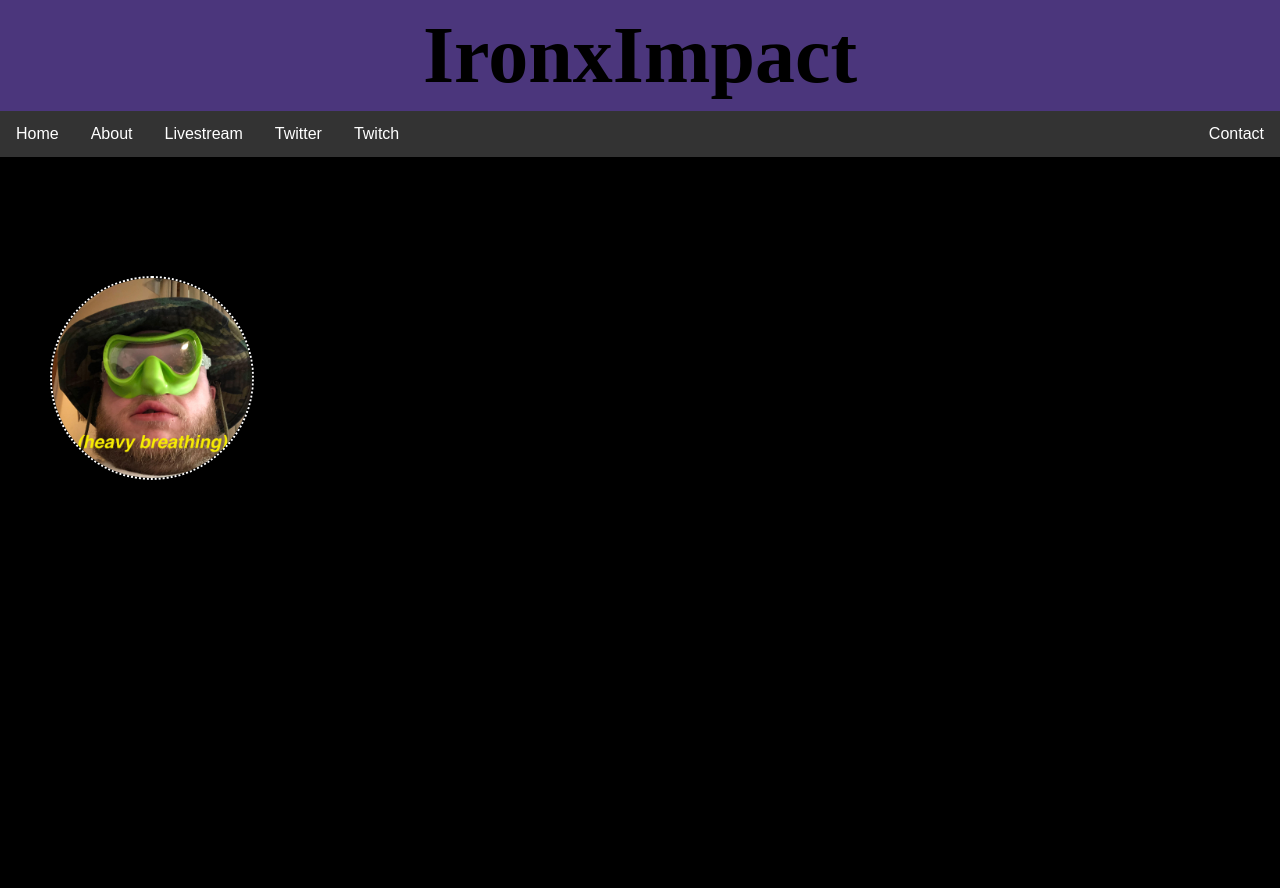
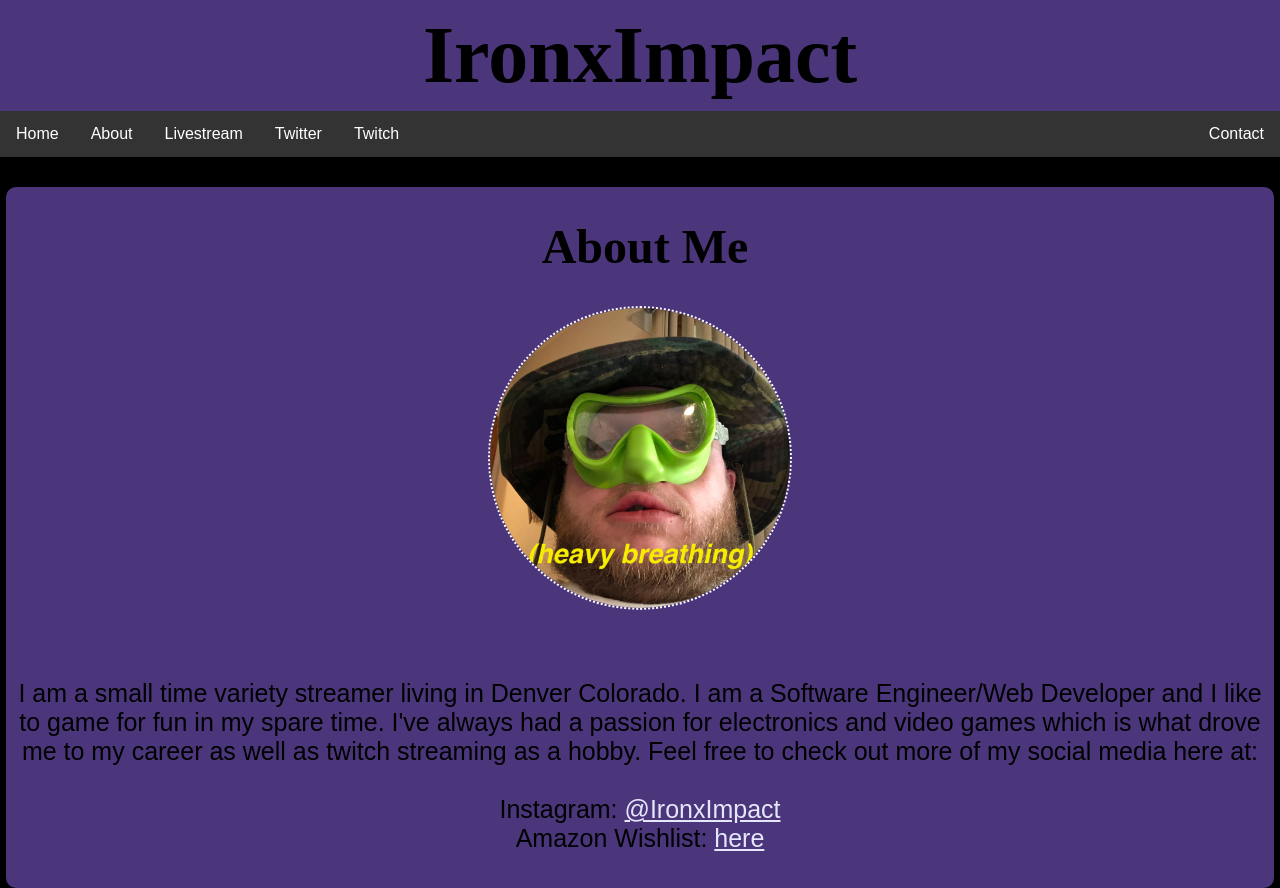
Before and after one commit to DerrickJFoster/ironximpact, a React (Create React App) app in the folder impact_frontend/: page /about in a window 1280 px wide. Before the commit the page ends 800 px from the top, so only its background shows below. Built offline with nearby package versions, Linux system fonts and the light colour scheme; a web font is replaced by a local one.

Commit message:
implimented React Router

```diff
--- a/impact_frontend/src/App.css
+++ b/impact_frontend/src/App.css
@@ -17,6 +17,9 @@ body {
   font-family: 'Saira Stencil One', cursive;
 }
 
+a {
+  color: lavender;
+}
 /* MEDIA */
 
 .video {
@@ -49,7 +52,7 @@ body {
   border: 3px solid var(--twitch-purple-transparent);
 }
 
-/* ABOUT PAGE */
+/* SOCIAL MEDIA WIDGET */
 .social-media {
   display: block;
 
@@ -65,19 +68,40 @@ body {
 
 .twitter-timeline{
   margin-left: 37.5px;
+}
+
+#profile-widget {
+  width: 200px;
+  height: 200px;
+  margin-left: 50px;
+  border-radius: 50%;
+  border: 2px dotted white;
+  margin-bottom: 30px;
+}
+
+/* ABOUT PAGE */
+.about-box {
+  display: block;
+  background: var(--twitch-purple);
+  height: auto;
+  width: 99%;
+  margin-left: 0.5%;
+  /* border: 1px solid gold; */
+  float: left;
+  border-radius: 10px;
+  text-align: center;
 
 }
 .about {
   padding-left: 10px;
   font-size: 3em;
-  text-align: center;
   font-family: 'Saira Stencil One', cursive;
 }
 
 #profile {
-  width: 200px;
-  height: 200px;
-  margin-left: 50px;
+  width: 300px;
+  height: 300px;
+  text-align: center;
   border-radius: 50%;
   border: 2px dotted white;
   margin-bottom: 30px;
--- a/impact_frontend/src/components/about.js
+++ b/impact_frontend/src/components/about.js
@@ -8,12 +8,14 @@ class About extends Component {
       <div className='about-box'>
       <h1 className='about'>About Me</h1>
         <img id='profile' src={Me} />
-          <p>I live in Denver and I like to play games. I am a variety streamer playing pretty much anything I can get my hands on.
+          <p>I am a small time variety streamer living in Denver Colorado. I am a Software Engineer/Web Developer and I like to game for fun in my spare time. I've always had a passion for electronics and video games which is what drove me to my career as well as twitch streaming as a hobby.
+
+          Feel free to check out more of my social media here at:
       <br/>
       <br/>
-      Instagram:
+      Instagram: <a href="https://instagram.com/IronxImpact">@IronxImpact</a>
       <br/>
-      Amazon Wishlist:
+      Amazon Wishlist: <a href="https://www.amazon.com/hz/wishlist/ls/1GB2CXB65NLXY?ref_=wl_share">here</a>
       </p>
       </div>
       </>
--- a/impact_frontend/src/components/home.js
+++ b/impact_frontend/src/components/home.js
@@ -8,7 +8,7 @@ class Home extends Component {
       <>
       <div className='social-media'>
       <h1 className='about'>Social Media</h1>
-        <img id='profile' src={Me} />
+        <img id='profile-widget' src={Me} />
 
         <a className="twitter-timeline" data-width="220" data-height="300" data-theme="dark" data-link-color="#981CEB" href="https://twitter.com/IronxImpact?ref_src=twsrc%5Etfw">Tweets by IronxImpact</a>
       </div>
```
